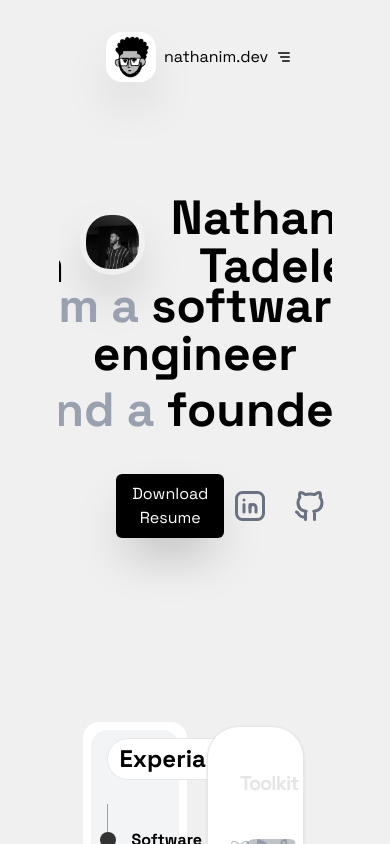
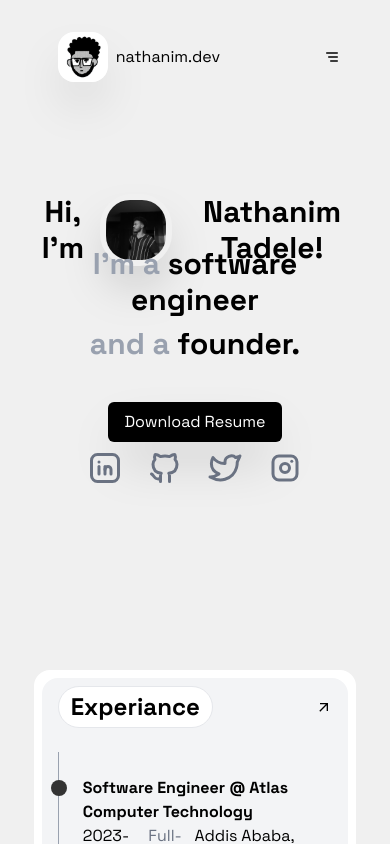
Before and after one commit to Nathanim1919/portfolio-v2, a Next.js app: page / in a window 390 px wide. Built offline with nearby package versions, Linux system fonts and the light colour scheme; no server answers.

Commit message:
fix: make it responsive

```diff
--- a/src/app/page.tsx
+++ b/src/app/page.tsx
@@ -9,10 +9,10 @@ import TechStack from "@/components/TechStack";
 
 export default function Home() {
   return (
-    <div className=" w-[70%] flex flex-col gap-10 mx-auto h-screen scroll-smooth scroll-behavior-smooth overflow-y-scroll scrollbar-hide p-6">
+    <div className="w-[95%] md:w-[70%] flex flex-col gap-10 mx-auto h-screen scroll-smooth scroll-behavior-smooth overflow-y-scroll scrollbar-hide p-6">
       <Header />
       <Hero />
-      <div className="grid grid-cols-2 gap-4 place-items-start py-10">
+      <div className="grid grid-cols-1 md:grid-cols-2 gap-4 place-items-start py-10">
       <Experiance />
       <TechStack />
       </div>
--- a/src/components/GithInfo.tsx
+++ b/src/components/GithInfo.tsx
@@ -70,7 +70,7 @@ const GithubActivity = () => {
       </div>
 
       {/* --- Bento Grid Layout --- */}
-      <div className="grid grid-cols-[.5fr_1fr] gap-4">
+      <div className="grid md:grid-cols-[.5fr_1fr] gap-4">
 
         {/* 1. Profile Card (The Anchor) */}
         <div className=" bg-white dark:bg-[#0d1117] border border-gray-200 dark:border-white/10 rounded-[32px] p-6 flex flex-col justify-between group">
@@ -97,7 +97,7 @@ const GithubActivity = () => {
         </div>
 
         {/* 2. Repositories Stats */}
-        <div className="grid grid-cols-2 gap-2">
+        <div className="grid md:grid-cols-2 gap-2">
         <div className=" bg-gray-50 dark:bg-white/5 border border-transparent dark:border-white/5 rounded-3xl p-4 flex flex-col justify-center relative overflow-hidden">
           <Command size={80} className="absolute -right-4 -top-4 text-gray-200 dark:text-white/5 rotate-12" />
           <p className="text-[11px] font-bold text-gray-400 uppercase tracking-widest mb-2">Public Repositories</p>
--- a/src/components/GithubGraph.tsx
+++ b/src/components/GithubGraph.tsx
@@ -92,7 +92,7 @@ const GithubCalendar = () => {
         {data.total.lastYear.toLocaleString()} contributions in the last year
       </h3>
 
-      <div className="relative inline-block">
+      <div className="relative inline-block w-full overflow-x-auto">
         {/* Month Labels */}
         <div className="flex text-[14px] text-gray-400 mb-1 ml-8 h-4 relative">
           {monthLabels.map((label, i) => (
@@ -106,7 +106,7 @@ const GithubCalendar = () => {
           ))}
         </div>
 
-        <div className="flex gap-2">
+        <div className="flex gap-2 w-[95%] md:w-full">
           {/* Day Labels */}
           <div className="flex flex-col justify-between text-[10px] text-gray-400 pt-1 pb-1">
             <span className="h-[16px]"></span>
--- a/src/components/Hero.tsx
+++ b/src/components/Hero.tsx
@@ -5,7 +5,7 @@ import { TbBrandGithub, TbBrandInstagram, TbBrandLinkedin, TbBrandTwitter } from
 export default function Hero() {
   return (
     <div className="flex flex-col items-center justify-center relative py-16">
-      <div className="text-center text-5xl font-bold flex flex-col text-black dark:text-white">
+      <div className="text-center text-3xl md:text-5xl font-bold flex flex-col text-black dark:text-white">
         <span className="flex items-center justify-center gap-2">
         Hi, I'm
         <span className="mr-2 w-25 inline-block p-1.5 shadow-2xl rounded-4xl">
@@ -22,7 +22,7 @@ export default function Hero() {
         </span>
         </span>
       </div>
-      <div className="flex items-center justify-around gap-2 w-[70%] py-10">
+      <div className="flex flex-col md:flex-row items-center justify-around gap-2 w-[90%] md:w-[70%] py-10">
         <button className="bg-black shadow-2xl cursor-pointer text-white px-4 py-2 rounded-md">
           Download Resume
         </button>
```
